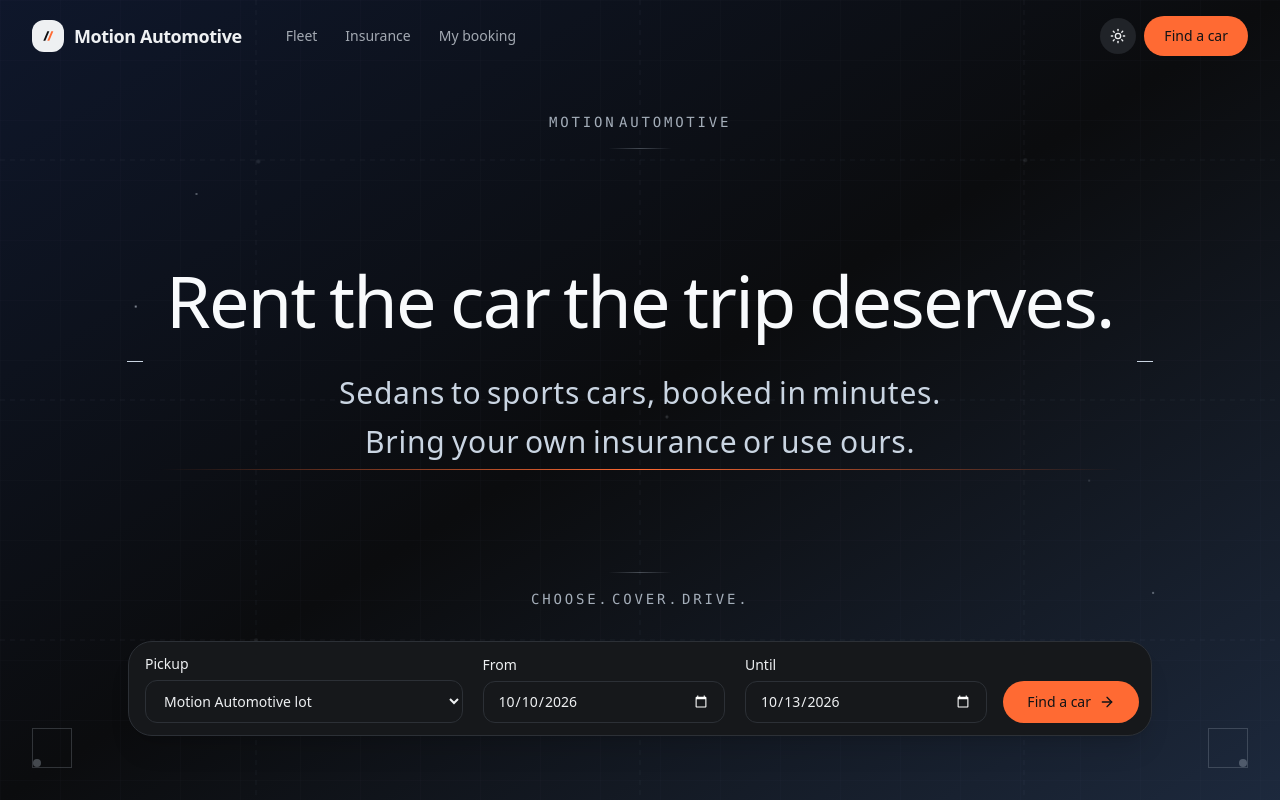
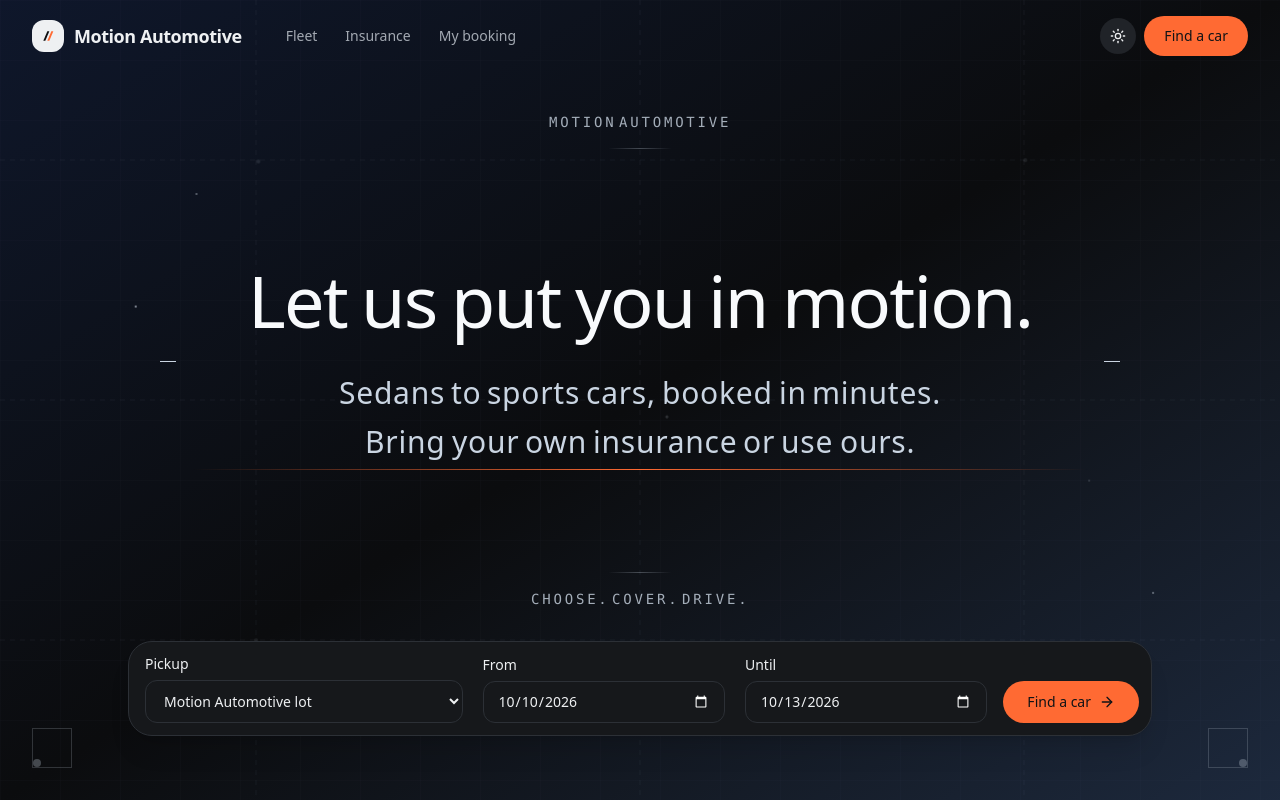
Before and after one commit to browneddie884-maker/EJB, a React (Vite) app in the folder motion-automotive/: page / in a window 1280 px wide. Shown: the top 800 px of the page. Built offline with nearby package versions, Linux system fonts and the light colour scheme.

Commit message:
Change landing headline to "Let us put you in motion."
Co-Authored-By: Claude Opus 5.5 <noreply@anthropic.com>
Claude-Session: https://claude.ai/code/session_01WL9EPqGVZNxSmSDcYxSEJX

```diff
--- a/motion-automotive/src/pages/Home.tsx
+++ b/motion-automotive/src/pages/Home.tsx
@@ -161,7 +161,7 @@ export default function Home() {
         </div>
         <DigitalSerenity
           topLine={business.name}
-          headline="Rent the car the trip deserves."
+          headline="Let us put you in motion."
           subline="Sedans to sports cars, booked in minutes. Bring your own insurance or use ours."
           bottomLine="Choose. Cover. Drive."
         >
```
